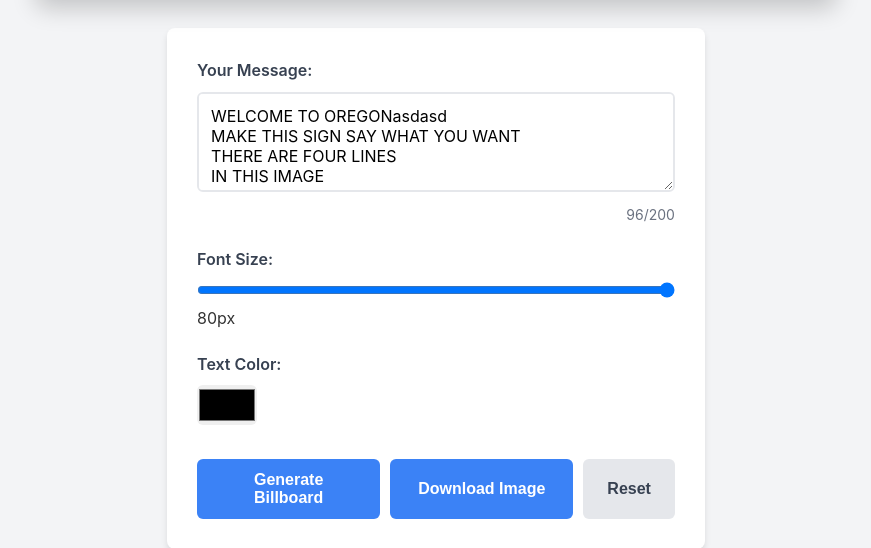
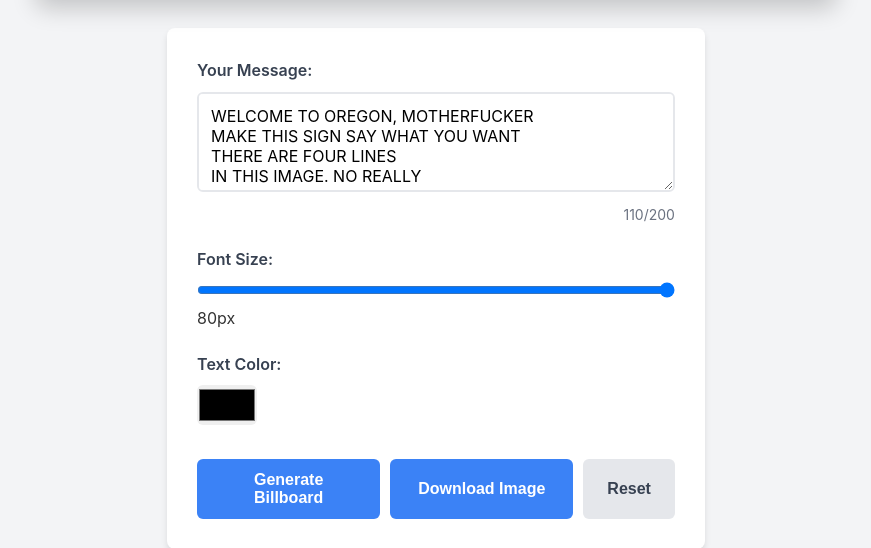
Before and after one commit to Bezoar/uncle-sam, a Flask app: page / in a window 1280 px wide. Shown: the part 754-1302 px from the top of the page, without its empty margins (204-1075 px from the left). Run offline with Flask 3, Linux system fonts and the light colour scheme.

Commit message:
Update default text in frontend to match DEFAULT_SIGN_TEXT in app.py

```diff
--- a/static/js/app.js
+++ b/static/js/app.js
@@ -80,11 +80,11 @@ downloadBtn.addEventListener('click', function() {
 
 // Reset to defaults
 resetBtn.addEventListener('click', function() {
-    messageInput.value = 'WELCOME TO OREGONasdasd\nMAKE THIS SIGN SAY WHAT YOU WANT\nTHERE ARE FOUR LINES\nIN THIS IMAGE';
+    messageInput.value = 'WELCOME TO OREGON, MOTHERFUCKER\nMAKE THIS SIGN SAY WHAT YOU WANT\nTHERE ARE FOUR LINES\nIN THIS IMAGE. NO REALLY';
     fontSizeSlider.value = 80;
     fontSizeValue.textContent = '80px';
     textColorInput.value = '#000000';
-    charCount.textContent = '96/200';
+    charCount.textContent = '110/200';
     billboardPreview.style.display = 'none';
     loading.style.display = 'block';
     downloadBtn.style.display = 'none';
--- a/templates/index.html
+++ b/templates/index.html
@@ -22,11 +22,11 @@
             <div class="controls">
                 <div class="input-group">
                     <label for="messageInput">Your Message:</label>
-                    <textarea id="messageInput" placeholder="Type your message here..." maxlength="200">WELCOME TO OREGONasdasd
+                    <textarea id="messageInput" placeholder="Type your message here..." maxlength="200">WELCOME TO OREGON, MOTHERFUCKER
 MAKE THIS SIGN SAY WHAT YOU WANT
 THERE ARE FOUR LINES
-IN THIS IMAGE</textarea>
-                    <div class="character-count" id="charCount">96/200</div>
+IN THIS IMAGE. NO REALLY</textarea>
+                    <div class="character-count" id="charCount">110/200</div>
                 </div>
 
                 <div class="input-group">
```
